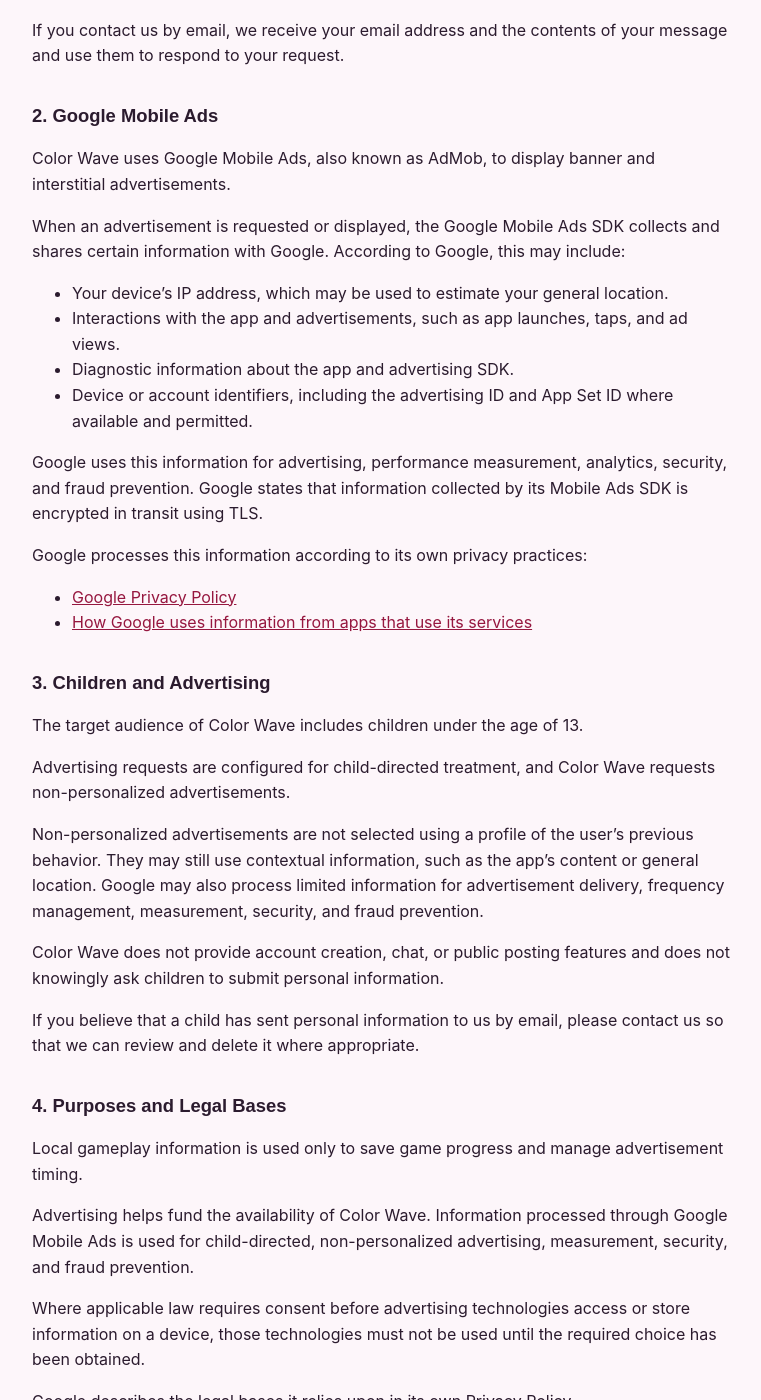
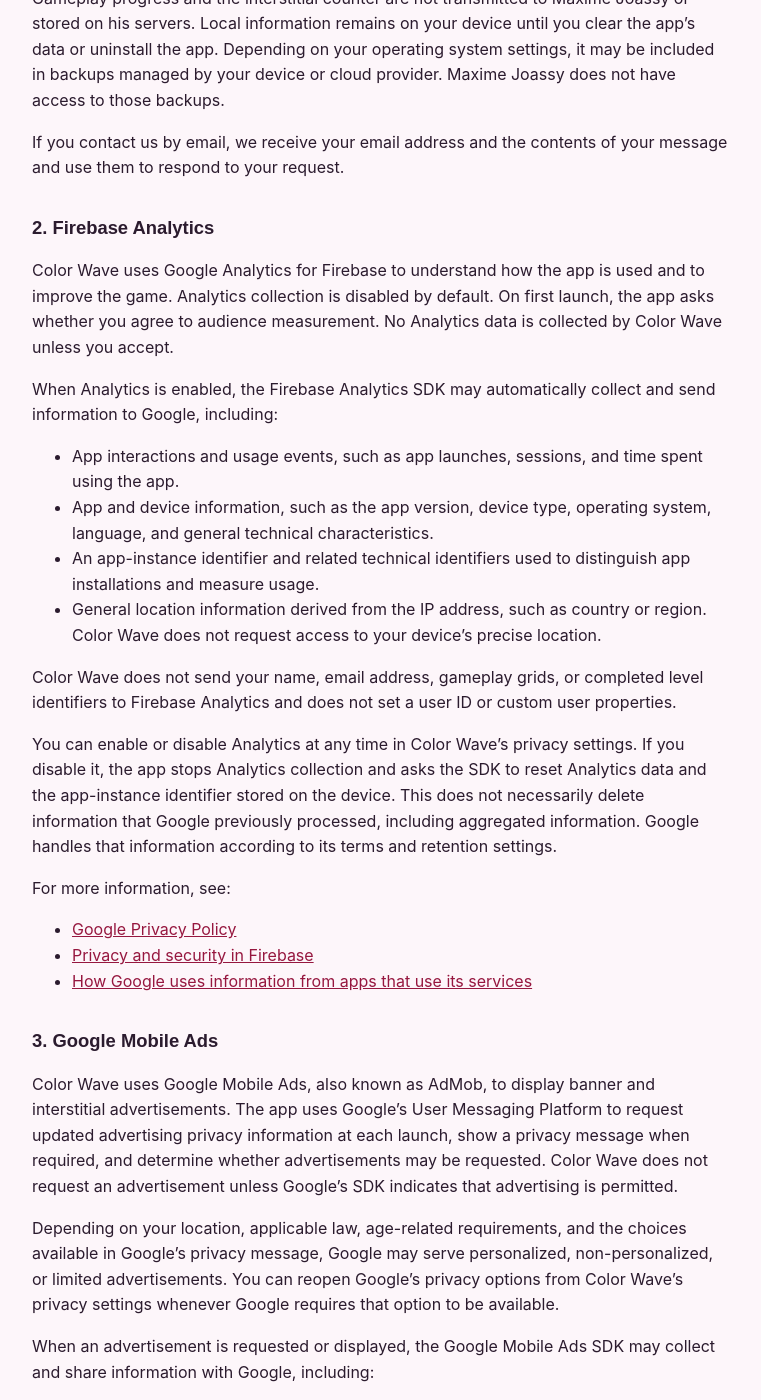
Before and after one commit to ColorWave-app/color-wave-static, a Jekyll site: the page built from privacy.md, in a window 1280 px wide and 1400 px high, scrolled down 616 px. Shown: the whole window, without its empty margins (258-1019 px from the left). Built offline with Jekyll 4.4.1, drawn with Linux system fonts in a browser that asks for light colours; some of the changed text lies outside the part shown.

Commit message:
update privacy file

```diff
--- a/privacy.md
+++ b/privacy.md
@@ -5,151 +5,212 @@ title: Privacy Policy
 
 # Privacy Policy for Color Wave
 
-**Effective date: September 3, 2026**
+**Effective date: October 10, 2026**
 
 Color Wave is a mobile puzzle game published by Maxime Joassy, established in
 France. This Privacy Policy explains how information is handled when you use
 Color Wave.
 
-## 1. Information Stored by Color Wave
+## 1. Information Stored on Your Device
 
 Color Wave does not require a user account and does not ask you to provide your
 name, postal address, phone number, contacts, or precise location.
 
-The app stores the following information locally:
+The app stores the following information locally on your device:
 
 - Identifiers of completed levels, to save game progress.
 - A completion counter, used to determine when an interstitial advertisement
   may be displayed.
+- Your Firebase Analytics choice, the version of the privacy notice associated
+  with that choice, and the date of the choice.
+- Advertising privacy choices managed by Google's User Messaging Platform
+  (UMP), where required.
 
-This information is not transmitted to Maxime Joassy or stored on his servers.
-
-It remains on your device until you clear the app's data or uninstall the app.
-Depending on your operating system settings, it may be included in backups
-managed by your device or cloud provider. Maxime Joassy does not have access to
-those backups.
+Gameplay progress and the interstitial counter are not transmitted to Maxime
+Joassy or stored on his servers. Local information remains on your device until
+you clear the app's data or uninstall the app. Depending on your operating
+system settings, it may be included in backups managed by your device or cloud
+provider. Maxime Joassy does not have access to those backups.
 
 If you contact us by email, we receive your email address and the contents of
 your message and use them to respond to your request.
 
-## 2. Google Mobile Ads
+## 2. Firebase Analytics
+
+Color Wave uses Google Analytics for Firebase to understand how the app is used
+and to improve the game. Analytics collection is disabled by default. On first
+launch, the app asks whether you agree to audience measurement. No Analytics
+data is collected by Color Wave unless you accept.
+
+When Analytics is enabled, the Firebase Analytics SDK may automatically collect
+and send information to Google, including:
+
+- App interactions and usage events, such as app launches, sessions, and time
+  spent using the app.
+- App and device information, such as the app version, device type, operating
+  system, language, and general technical characteristics.
+- An app-instance identifier and related technical identifiers used to
+  distinguish app installations and measure usage.
+- General location information derived from the IP address, such as country or
+  region. Color Wave does not request access to your device's precise location.
+
+Color Wave does not send your name, email address, gameplay grids, or completed
+level identifiers to Firebase Analytics and does not set a user ID or custom
+user properties.
+
+You can enable or disable Analytics at any time in Color Wave's privacy
+settings. If you disable it, the app stops Analytics collection and asks the SDK
+to reset Analytics data and the app-instance identifier stored on the device.
+This does not necessarily delete information that Google previously processed,
+including aggregated information. Google handles that information according to
+its terms and retention settings.
+
+For more information, see:
+
+- [Google Privacy Policy](https://policies.google.com/privacy)
+- [Privacy and security in Firebase](https://firebase.google.com/support/privacy)
+- [How Google uses information from apps that use its services](https://policies.google.com/technologies/partner-sites)
+
+## 3. Google Mobile Ads
 
 Color Wave uses Google Mobile Ads, also known as AdMob, to display banner and
-interstitial advertisements.
+interstitial advertisements. The app uses Google's User Messaging Platform to
+request updated advertising privacy information at each launch, show a privacy
+message when required, and determine whether advertisements may be requested.
+Color Wave does not request an advertisement unless Google's SDK indicates that
+advertising is permitted.
 
-When an advertisement is requested or displayed, the Google Mobile Ads SDK
-collects and shares certain information with Google. According to Google, this
-may include:
+Depending on your location, applicable law, age-related requirements, and the
+choices available in Google's privacy message, Google may serve personalized,
+non-personalized, or limited advertisements. You can reopen Google's privacy
+options from Color Wave's privacy settings whenever Google requires that option
+to be available.
+
+When an advertisement is requested or displayed, the Google Mobile Ads SDK may
+collect and share information with Google, including:
 
 - Your device's IP address, which may be used to estimate your general
   location.
-- Interactions with the app and advertisements, such as app launches, taps, and
-  ad views.
-- Diagnostic information about the app and advertising SDK.
+- Interactions with the app and advertisements, such as app launches, taps, ad
+  requests, ad views, and impressions.
+- Diagnostic and performance information about the app, device, and
+  advertising SDK.
 - Device or account identifiers, including the advertising ID and App Set ID
-  where available and permitted.
+  where available, permitted, and not restricted by the applicable advertising
+  mode.
 
-Google uses this information for advertising, performance measurement,
-analytics, security, and fraud prevention. Google states that information
-collected by its Mobile Ads SDK is encrypted in transit using TLS.
+Google uses this information to provide and measure advertisements, manage ad
+frequency, maintain security, and prevent fraud and abuse. Google states that
+information collected by its Mobile Ads SDK is encrypted in transit using TLS.
 
-Google processes this information according to its own privacy practices:
+For more information, see:
 
 - [Google Privacy Policy](https://policies.google.com/privacy)
 - [How Google uses information from apps that use its services](https://policies.google.com/technologies/partner-sites)
+- [Google advertising technologies](https://policies.google.com/technologies/ads)
 
-## 3. Children and Advertising
+## 4. Children and Advertising
 
-The target audience of Color Wave includes children under the age of 13.
+The target audience of Color Wave includes children under the age of 13. Color
+Wave does not provide account creation, chat, or public posting features and
+does not knowingly ask children to submit personal information.
 
-Advertising requests are configured for child-directed treatment, and Color
-Wave requests non-personalized advertisements.
-
-Non-personalized advertisements are not selected using a profile of the user's
-previous behavior. They may still use contextual information, such as the
-app's content or general location. Google may also process limited information
-for advertisement delivery, frequency management, measurement, security, and
-fraud prevention.
-
-Color Wave does not provide account creation, chat, or public posting features
-and does not knowingly ask children to submit personal information.
+Advertising for users treated as children or as under the applicable age of
+consent is subject to Google's age-related restrictions. These restrictions may
+limit ad personalization, identifiers, and third-party ad vendors. A parent or
+guardian should review and make the privacy choices presented in the app for a
+child who cannot legally make those choices.
 
 If you believe that a child has sent personal information to us by email,
 please contact us so that we can review and delete it where appropriate.
 
-## 4. Purposes and Legal Bases
+## 5. Purposes and Legal Bases
 
 Local gameplay information is used only to save game progress and manage
 advertisement timing.
 
-Advertising helps fund the availability of Color Wave. Information processed
-through Google Mobile Ads is used for child-directed, non-personalized
-advertising, measurement, security, and fraud prevention.
+Firebase Analytics is used for audience measurement and improvement of the app
+only after you consent. You may withdraw that consent at any time in the app's
+privacy settings without affecting the lawfulness of processing that occurred
+before withdrawal.
 
-Where applicable law requires consent before advertising technologies access
-or store information on a device, those technologies must not be used until the
-required choice has been obtained.
+Advertising helps fund the availability of Color Wave. Google Mobile Ads uses
+information for ad delivery, measurement, frequency management, security, and
+fraud prevention. Where applicable law requires consent before advertising
+technologies access or store information on a device, Color Wave relies on
+Google's UMP flow and does not request advertisements until the Google SDK
+indicates that it may do so. Google describes the legal bases it relies upon in
+its own Privacy Policy.
 
-Google describes the legal bases it relies upon in its own Privacy Policy.
+## 6. Sharing and Service Providers
 
-## 5. Sharing of Information
-
-Color Wave shares information with Google through the Google Mobile Ads SDK as
-described above.
+Color Wave shares Analytics information with Google only when Analytics has
+been enabled. It also shares information with Google through the Google Mobile
+Ads SDK when advertisements are permitted and requested, as described above.
 
 Maxime Joassy does not operate a backend that receives gameplay progress and
-does not use an independent analytics or crash-reporting service in Color Wave.
+does not use an independent crash-reporting service in Color Wave.
 
-## 6. Retention and Deletion
+## 7. Retention and Deletion
 
-Local gameplay information remains on your device until you clear Color Wave's
-app data or uninstall the app. Maxime Joassy does not retain a server-side copy.
+Local gameplay information and privacy choices remain on your device until you
+clear Color Wave's app data or uninstall the app. Maxime Joassy does not retain
+a server-side copy of that information.
 
-Google determines the retention period for information processed through
-Google Mobile Ads. Please consult Google's Privacy Policy for details about its
-retention practices and available controls.
+Google determines the retention periods for information processed through
+Firebase Analytics, Google Mobile Ads, and UMP. Google Analytics retention
+settings apply to user-level and event-level data, while some aggregated reports
+may be retained for longer. Please consult Google's policies for current
+retention practices and controls.
 
-## 7. International Processing
+Disabling Analytics in Color Wave stops future Analytics collection and resets
+Analytics data stored by the SDK on the device. You may also clear all local app
+data by using your operating system settings or uninstalling the app.
+
+## 8. International Processing
 
 Google may process information on servers located outside your country. The
 safeguards used by Google for international transfers are described in Google's
-Privacy Policy.
+Privacy Policy and applicable data-processing terms.
 
-## 8. Your Privacy Rights
+## 9. Your Privacy Rights and Choices
 
 Depending on where you live, you may have rights concerning your personal
 information, including rights of access, correction, deletion, restriction,
 objection, portability, and withdrawal of consent.
 
-Because gameplay information is stored locally, you can delete it by clearing
-the app's data or uninstalling Color Wave.
+You can manage Firebase Analytics and, when required, Google advertising privacy
+choices from Color Wave's privacy settings. Because gameplay information is
+stored locally, you can delete it by clearing the app's data or uninstalling
+Color Wave.
 
-For information processed by Google, you can use Google's privacy controls or
-contact Google as described in its Privacy Policy.
+For information processed by Google, you can use Google's privacy and
+advertising controls or contact Google as described in its Privacy Policy.
 
 For questions or requests relating to Color Wave, contact
-[pifaacedev@gmail.com](mailto:pifaacedev@gmail.com).
+[support@color-wave.fr](mailto:support@color-wave.fr).
 
 If you are located in the European Economic Area, you may lodge a complaint
 with your local data protection authority. In France, the relevant authority is
 the [CNIL](https://www.cnil.fr/).
 
-## 9. Security
+## 10. Security
 
-Color Wave limits its own storage to the local gameplay information described
-above. Google states that information collected by the Google Mobile Ads SDK is
-encrypted while being transmitted.
+Color Wave limits its own storage to the local information described above.
+Google states that information collected by Firebase and the Google Mobile Ads
+SDK is encrypted while being transmitted.
 
 No method of electronic storage or transmission can be guaranteed to be
 completely secure.
 
-## 10. Changes to This Policy
+## 11. Changes to This Policy
 
 This Privacy Policy may be updated if Color Wave's features, service providers,
 or legal obligations change. When it is updated, the effective date shown at
-the top will also be updated.
+the top will also be updated. If a change requires a new consent choice, the app
+may ask you to make that choice again.
 
-## 11. Contact
+## 12. Contact
 
 **Maxime Joassy** <br>
 France <br>
```
